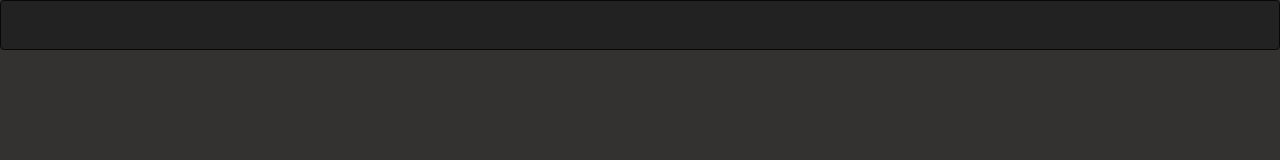
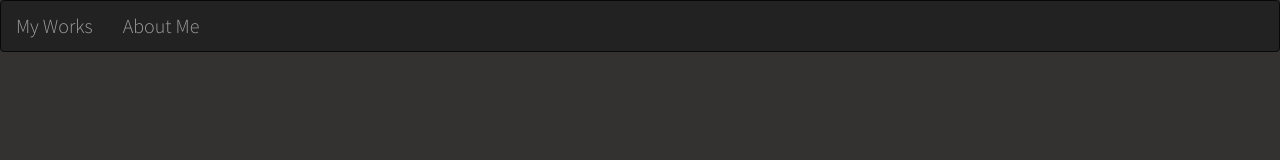
Before and after one commit to bhavin192/bhavin192.github.io, a plain HTML site: page index.html in a window 1280 px wide. Shown: the top 160 px of the page. Drawn offline with Linux system fonts and the light colour scheme.

Commit message:
Add nav bar content

```diff
--- a/index.html
+++ b/index.html
@@ -14,6 +14,10 @@
 </head>
 <body>
   <nav class="navbar navbar-inverse">
+	<ul class = "nav navbar-nav">
+		<li><a href="#">My Works</a></li>
+		<li><a href="#">About Me</a></li>
+	</ul>
   </nav>
   <div class="content">
     <img src="stay_tuned.svg"/>
```
